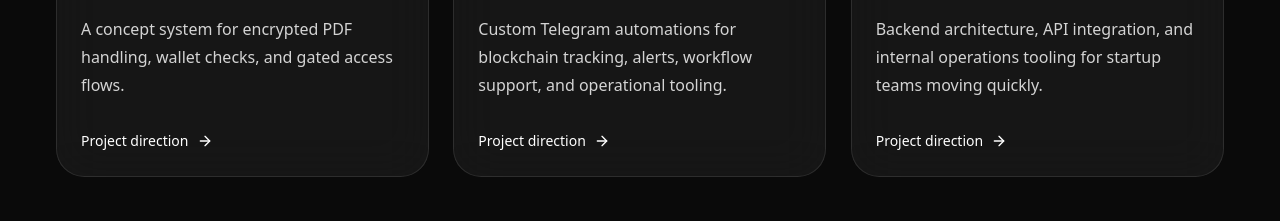
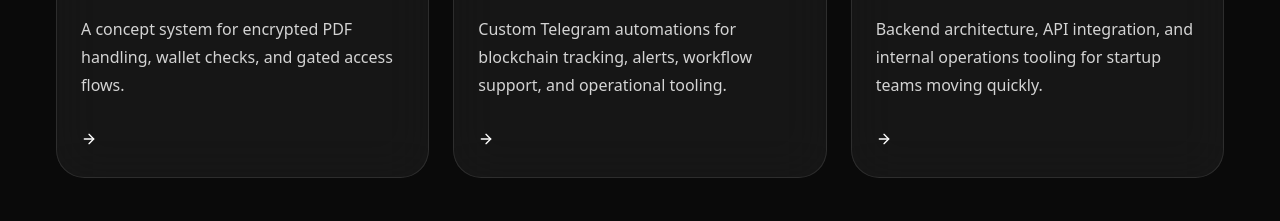
Before and after one commit to MikenISATU/MKN-Website-Portfolio, a Next.js app: page / in a window 1280 px wide. Shown: the part 3460-3681 px from the top of the page. Built offline with nearby package versions, Linux system fonts and the light colour scheme.

Commit message:
Update page.tsx

```diff
--- a/app/page.tsx
+++ b/app/page.tsx
@@ -1058,7 +1058,6 @@
                   <h3 className="mt-4 text-2xl font-semibold text-white">{project.name}</h3>
                   <p className="mt-4 leading-7 text-neutral-300">{project.description}</p>
                   <div className="mt-8 inline-flex items-center gap-2 text-sm text-white">
-                    <span>Project direction</span>
                     <ArrowRight size={16} />
                   </div>
                 </article>
```
